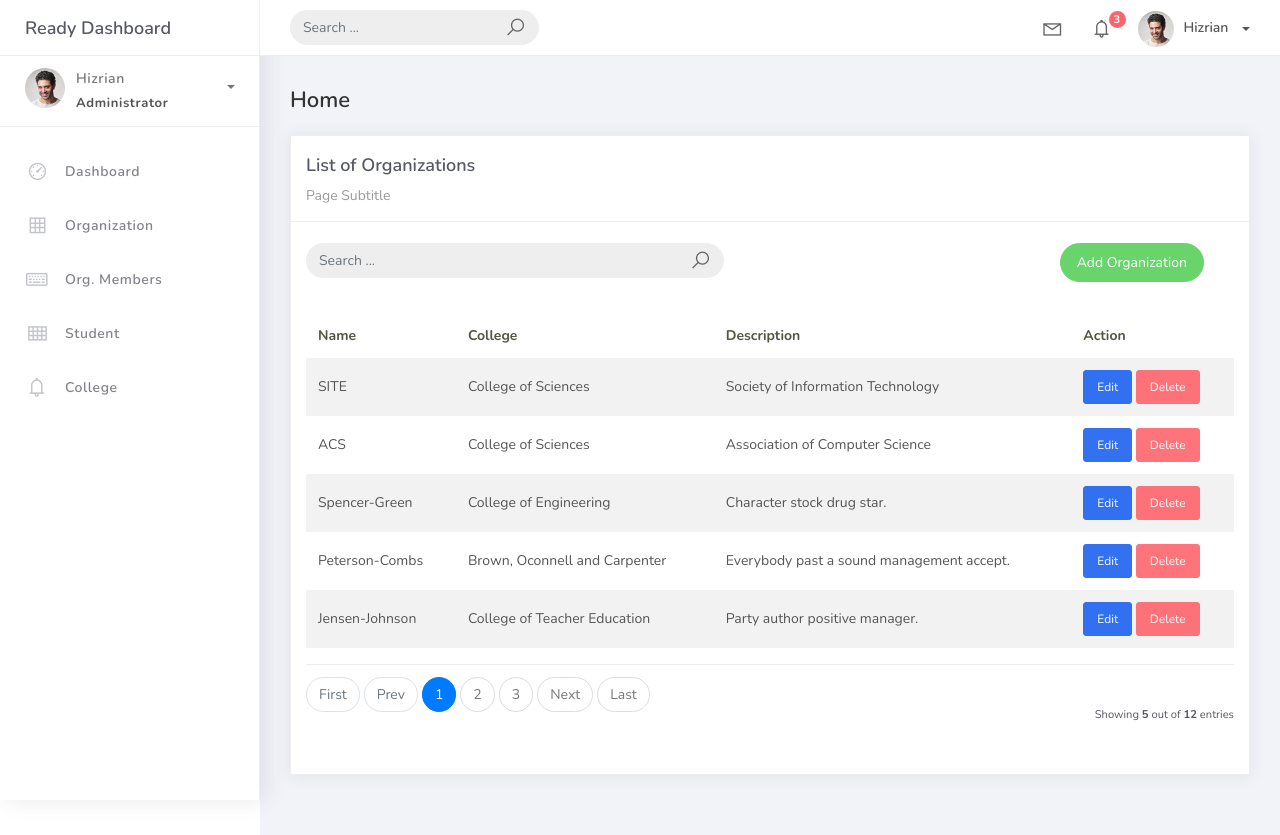
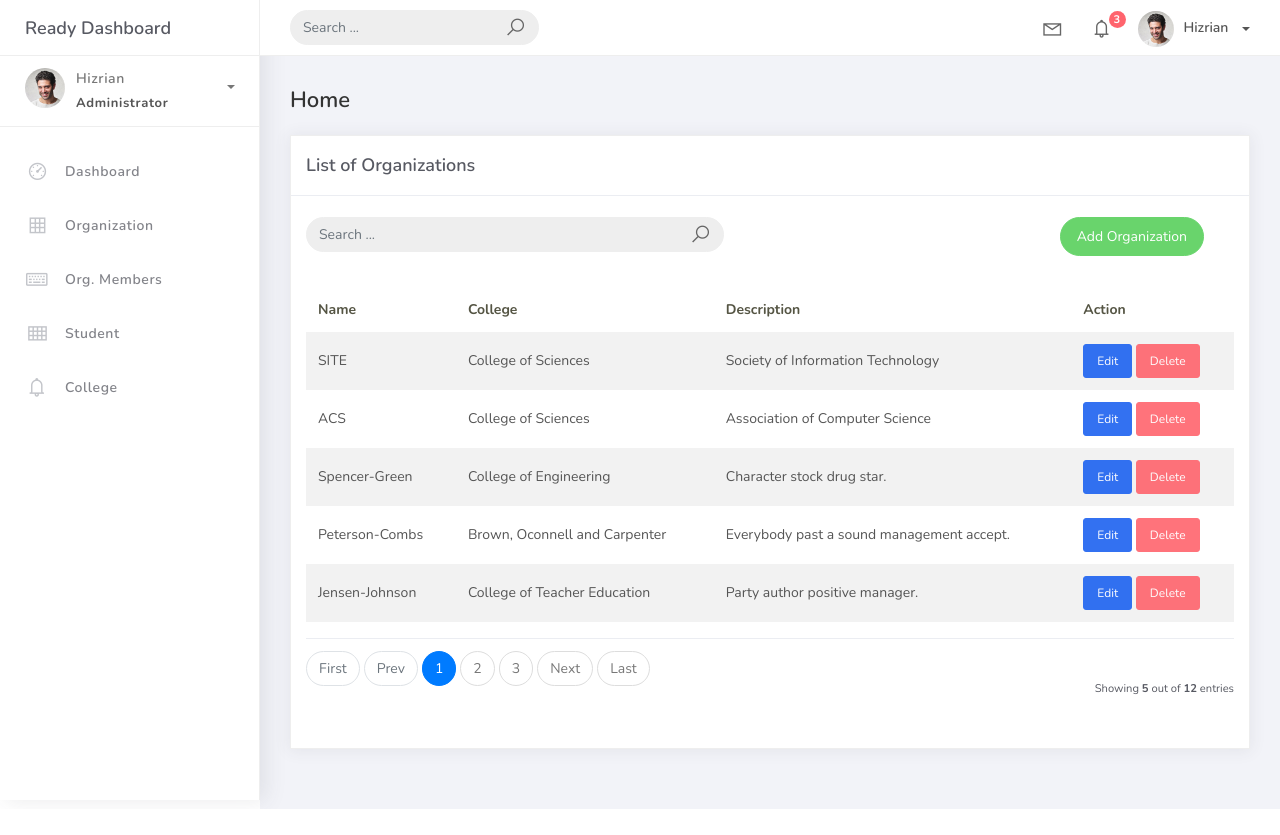
Before and after one commit to ejlanuza123/PSUSphere, a Django app: page /organization_list in a window 1280 px wide. After the commit the page ends 809 px from the top, so only its background shows below. Run offline with Django 5.2, Linux system fonts and the light colour scheme; data comes from the database, SQL or seed files in the repository; some libraries are stand-ins or nearby versions.

Commit message:
Update code

```diff
--- a/projectsite/templates/org_add.html
+++ b/projectsite/templates/org_add.html
@@ -10,7 +10,6 @@
                 <div class="card">
                     <div class="card-header">
                         <div class="card-title">Add New Organizations</div>
-                        <div class="card-category">Page Subtitle</div>
                     </div>
                     <div class="col-md-6">
                         <div class="card-body">
--- a/projectsite/templates/org_del.html
+++ b/projectsite/templates/org_del.html
@@ -10,7 +10,6 @@
                 <div class="card">
                     <div class="card-header">
                         <div class="card-title">Delete Organization</div>
-                        <div class="card-category">Page Subtitle</div>
                     </div>
 
                     <div class="col-md-6">
--- a/projectsite/templates/org_edit.html
+++ b/projectsite/templates/org_edit.html
@@ -10,7 +10,6 @@
                 <div class="card">
                     <div class="card-header">
                         <div class="card-title">Edit Organizations</div>
-                        <div class="card-category">Page Subtitle</div>
                     </div>
 
                     <div class="col-md-6">
--- a/projectsite/templates/org_list.html
+++ b/projectsite/templates/org_list.html
@@ -10,7 +10,6 @@
                 <div class="card">
                     <div class="card-header">
                         <div class="card-title">List of Organizations</div>
-                        <div class="card-category">Page Subtitle</div>
                     </div>
                     <br />
 
```
